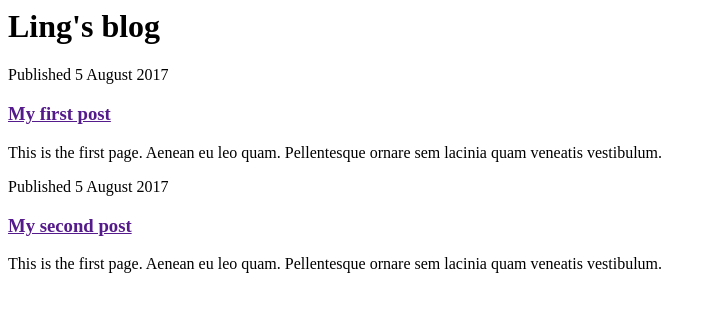
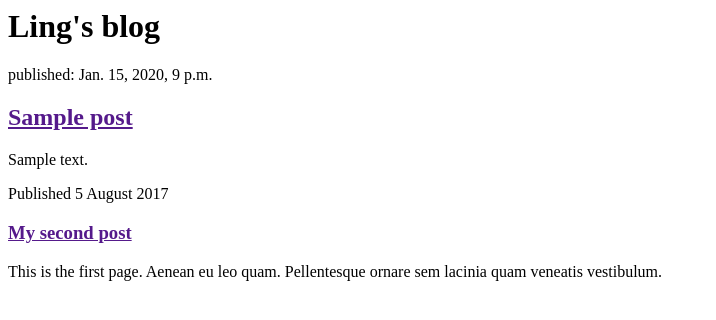
Before and after one commit to neigeetverre/my-first-blog, a Django app: template blog/templates/blog/post_list.html in a window 1280 px wide. Shown: the top 320 px of the page, without its empty margins (0-716 px from the left). Run offline with Django 3.2, Linux system fonts and the light colour scheme; the template is opened without the code that fills it: values that come from a table or form of the project are taken from there, others are empty; tables that the repository leaves empty hold one stand-in row (values such as "Sample post").

Commit message:
Modified templates to display posts from database.

```diff
--- a/blog/models.py
+++ b/blog/models.py
@@ -10,12 +10,12 @@ class Post(models.Model):
     published_date = models.DateTimeField(
             blank=True, null=True)
 
-def publish(self):
-    self.published_date = timezone.now()
-    self.save()
+    def publish(self):
+        self.published_date = timezone.now()
+        self.save()
 
-def __st__(self):
-    return self.title
+    def __str__(self):
+         return self.title
 
 
 # Create your models here.
--- a/blog/templates/blog/post_list.html
+++ b/blog/templates/blog/post_list.html
@@ -7,12 +7,13 @@
         <h1>Ling's blog</h1>
       </div>
 
+{% for post in posts %}
       <div>
-        <p>Published 5 August 2017</p>
-        <h3><a href="">My first post</a></h3>
-        <p>This is the first page. Aenean eu leo quam. Pellentesque ornare sem lacinia quam
-        veneatis vestibulum.</p>
+          <p>published: {{ post.published_date }}</p>
+          <h2><a href="">{{ post.title }}</a></h2>
+          <p>{{ post.text|linebreaksbr }}</p>
       </div>
+{% endfor %}
 
       <div>
         <p>Published 5 August 2017</p>
--- a/blog/views.py
+++ b/blog/views.py
@@ -1,5 +1,8 @@
 from django.shortcuts import render
+from django.utils import timezone
+from .models import Post
 
 def post_list(request):
-    return render(request, 'blog/post_list.html',{})
+    posts = Post.objects.filter(published_date__lte=timezone.now()).order_by('published_date')
+    return render(request, 'blog/post_list.html', {'posts': posts})
 # Create your views here.
```
